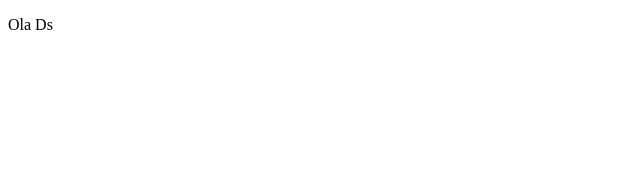
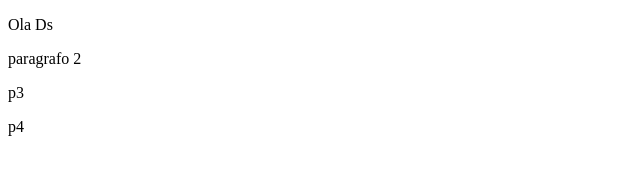
Before and after one commit to ProfVitoria/aula_git, a plain HTML site: page index.html in a window 1280 px wide. Shown: the whole page, without its empty margins (0-640 px from the left). Drawn offline with Linux system fonts and the light colour scheme.

Commit message:
criando arquivo test

```diff
--- a/index.html
+++ b/index.html
@@ -7,5 +7,8 @@
 </head>
 <body>
     <p>Ola Ds</p>
+    <p>paragrafo 2</p>
+    <p>p3</p>
+    <p>p4</p>
 </body>
 </html>
```
Also changed, not shown: teste2.html (added).
